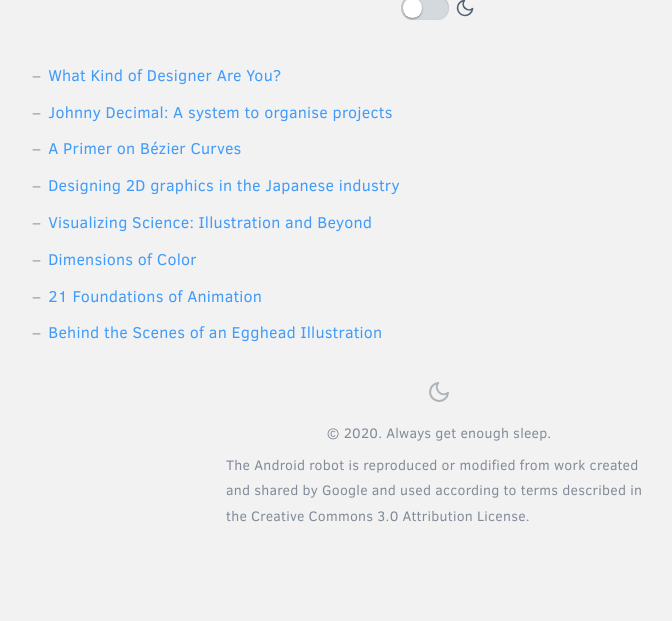
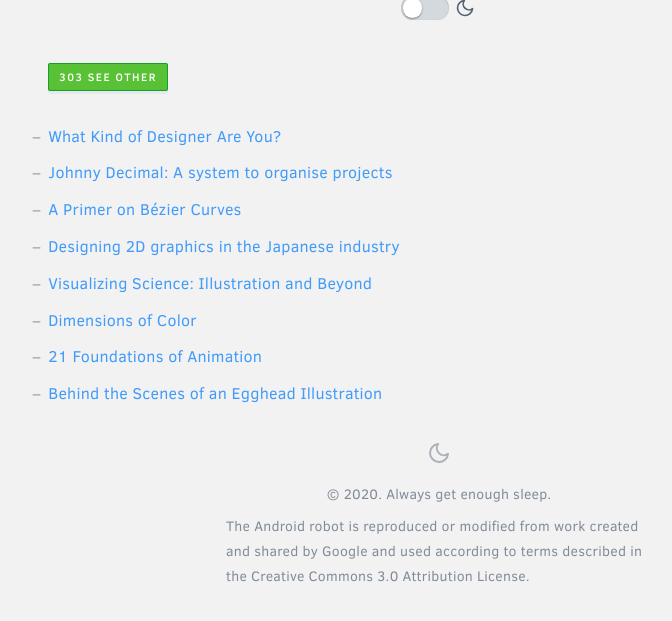
Before and after one commit to Eroica/eroica.github.io, a Jekyll site: the page built from 303.html, in a window 1280 px wide, cut to the strip 298-938 px from the top of the page. Shown: the top 621 px of the strip, without its empty margins (201-873 px from the left). Built offline with Jekyll 4.4.1, drawn with Linux system fonts in a browser that asks for light colours.

Commit message:
Add green badge to 303

```diff
--- a/303.html
+++ b/303.html
@@ -2,6 +2,8 @@
 title: 303 See Other
 layout: default
 ---
+
+<p><span class="badge -green _box-shadow">303 See Other</span></p>
 
 <ul class="link-list colored-links" data-vbox="-small">
 	{% for link in site.data.links %}
--- a/_sass/components/_badge.scss
+++ b/_sass/components/_badge.scss
@@ -13,10 +13,18 @@
 		background-color: $accent-color;
 		border-color: darken($accent-color, 10);
 	}
-
 	&.-red {
 		background-color: #fa5252;
 		border-color: #e03131;
+	}
+	&.-yellow {
+		background-color: #fad052;
+		border-color: #f8b248;
+		color: $dark-hue-1;
+	}
+	&.-green {
+		background-color: #59c135;
+		border-color: #14a02e;
 	}
 }
 
```
